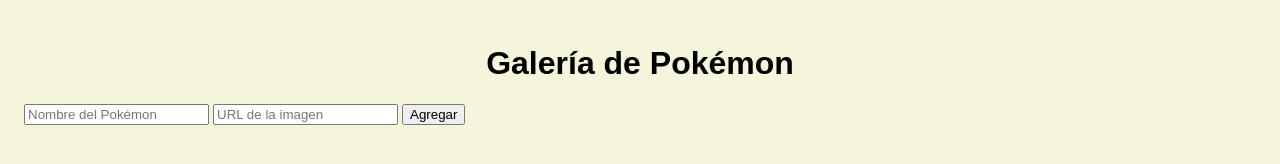
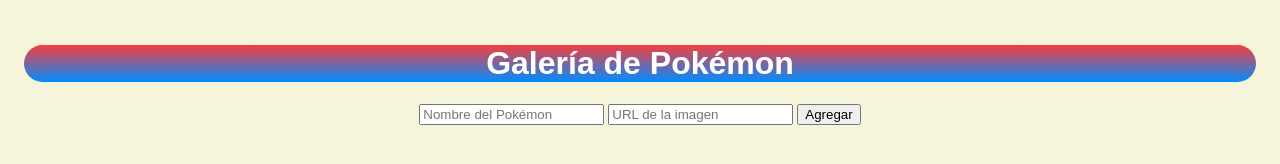
Before and after one commit to JuanDavid888/Galeria-Pokemon, a plain HTML site: page index.html in a window 1280 px wide. Drawn offline with Linux system fonts and the light colour scheme.

Commit message:
feat: :lipstick: Se añadió diseño al titulo

```diff
--- a/css/style.css
+++ b/css/style.css
@@ -1,11 +1,15 @@
 body {
     background: beige;
     padding: 1rem;
+    text-align: center;
 }
 
 .title {
+    background: linear-gradient(rgb(247, 61, 61), rgb(0, 140, 255));
+    color: #fff;
     text-align: center;
-    font-family: 'Arial'
+    font-family: 'Arial';
+    border-radius: 2rem;
 }
 
 .card {
```
